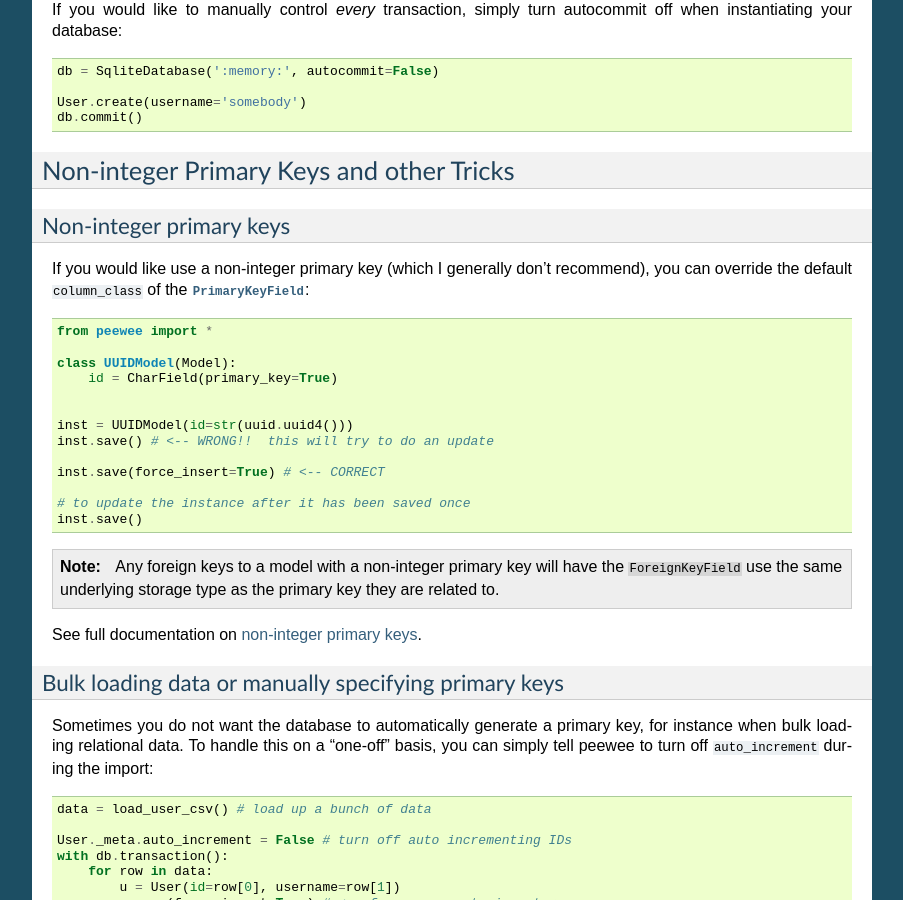
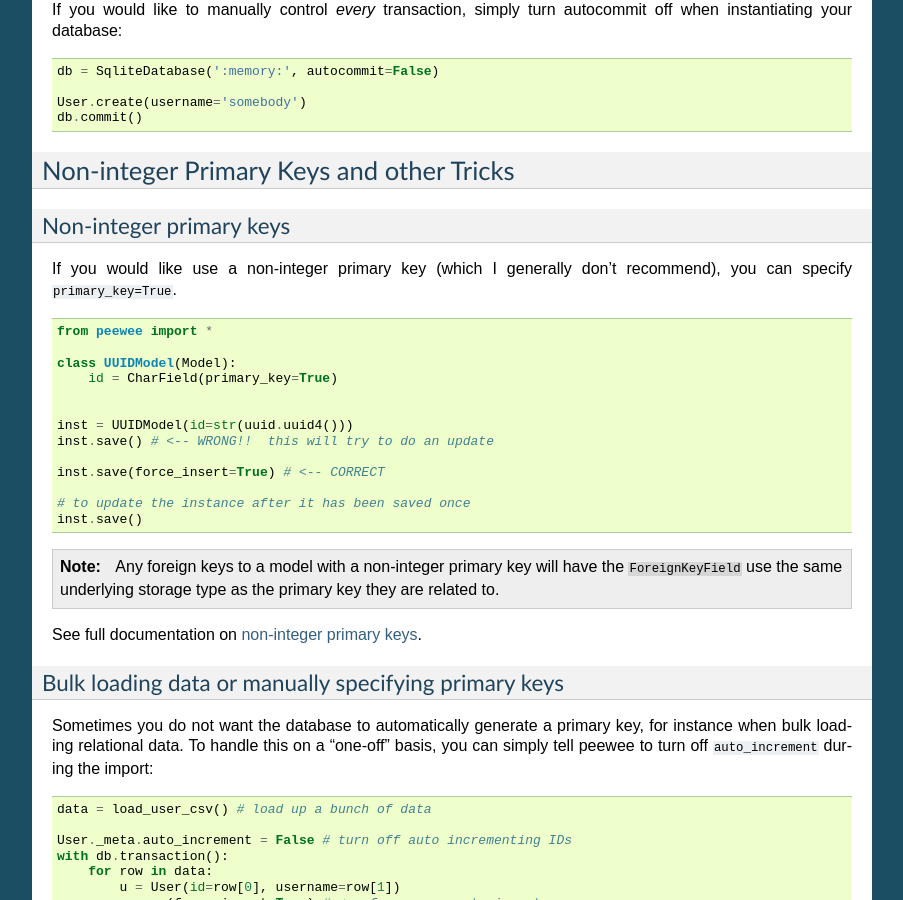
Before and after one commit to coleifer/peewee, a Sphinx documentation site: the page built from docs/peewee/cookbook.rst, in a window 1280 px wide and 900 px high, scrolled down 10448 px. Shown: the whole window, without its empty margins (198-1101 px from the left). Built offline with Sphinx 7.4.7, drawn with Linux system fonts in a browser that asks for light colours.

Commit message:
Small fix

```diff
--- a/docs/peewee/cookbook.rst
+++ b/docs/peewee/cookbook.rst
@@ -759,7 +759,7 @@
 ^^^^^^^^^^^^^^^^^^^^^^^^
 
 If you would like use a non-integer primary key (which I generally don't recommend),
-you can override the default ``column_class`` of the :py:class:`PrimaryKeyField`:
+you can specify ``primary_key=True``.
 
 .. code-block:: python
 
```
